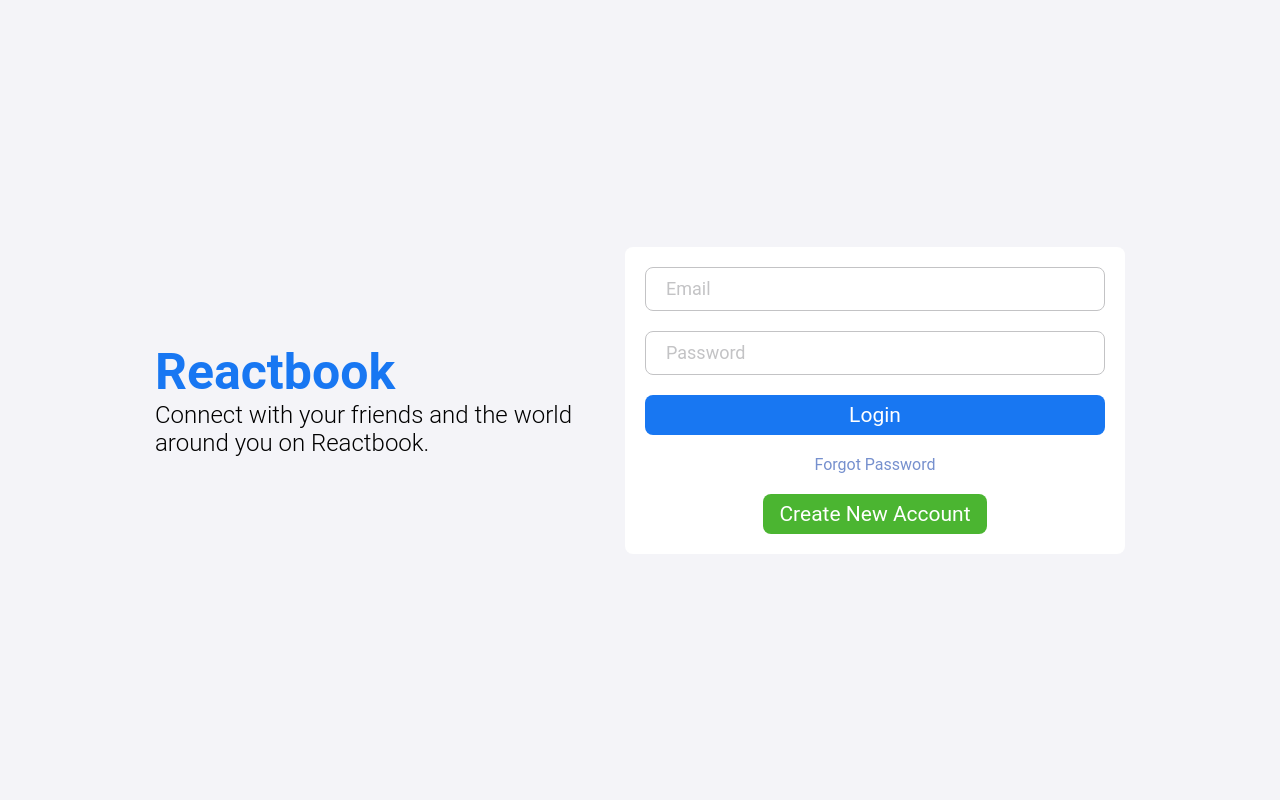
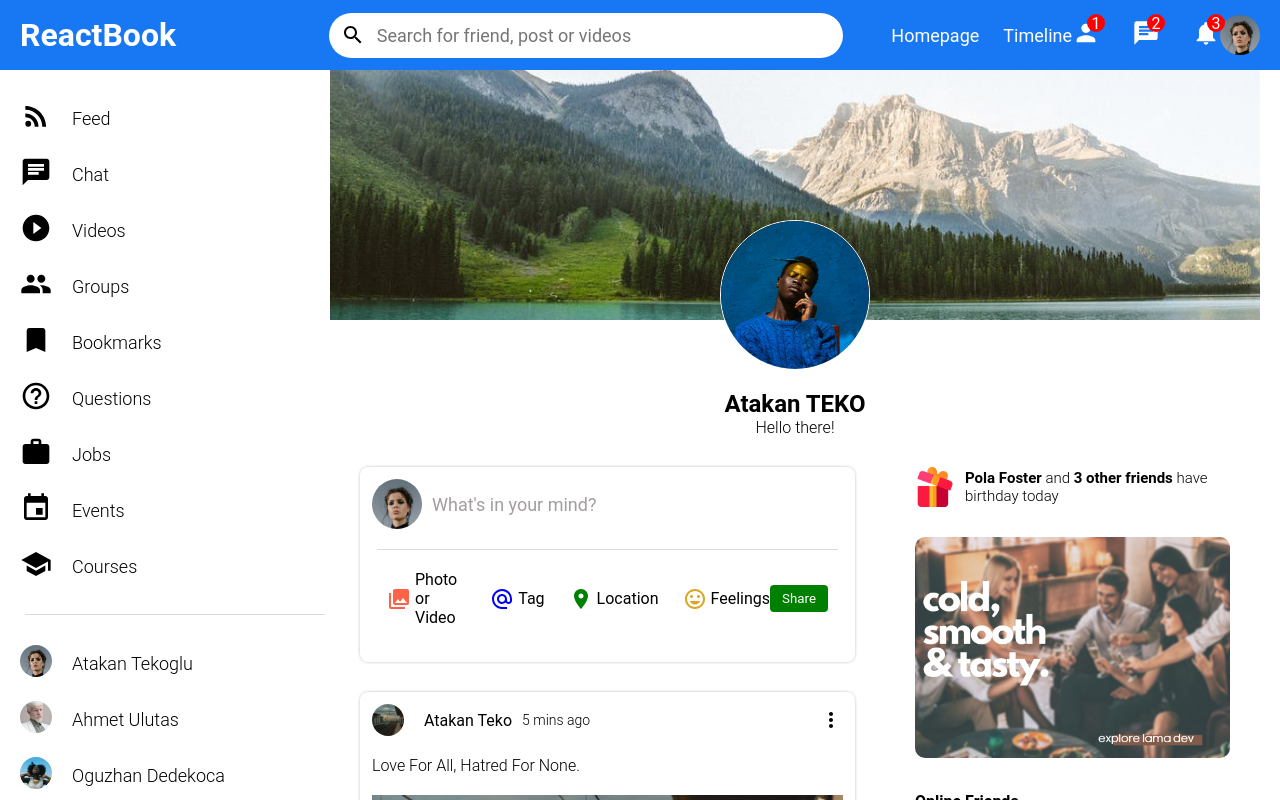
Before and after one commit to atakanteko/reactbook-social-media, a React (Vite) app: page / in a window 1280 px wide. Shown: the top 800 px of the page. Built offline with nearby package versions, Linux system fonts and the light colour scheme.

Commit message:
crate profile page and complete banner section

```diff
--- a/src/App.tsx
+++ b/src/App.tsx
@@ -1,13 +1,14 @@
 import React from 'react'
 import Home from './pages/home/Home';
 import Login from './pages/login/Login';
+import Profile from './pages/profile/Profile';
 
 type Props = {}
 
 const App = (props: Props) => {
   return (
     <main>
-      <Login />
+      <Profile />
     </main>
   )
 }
--- /dev/null
+++ b/src/pages/profile/Profile.tsx
@@ -0,0 +1,48 @@
+import Container from '@/components/Container'
+import Feeds from '@/components/feeds/Feeds'
+import Rightbar from '@/components/rightbar/Rightbar'
+import Sidebar from '@/components/sidebar/Sidebar'
+import Topbar from '@/components/topbar/Topbar'
+import UserImg from '@/assets/images/person/7.jpeg'
+import CoverImg from '@/assets/images/post/3.jpeg'
+
+type Props = {}
+
+const Profile = (props: Props) => {
+    return (
+        <div>
+            <Topbar />
+            <Container>
+                <Sidebar />
+                <div className="profile">
+                    <div className="profileRight">
+                        <div className="profileRightTop">
+                            <div className="profileCover">
+                                <img
+                                    src={CoverImg}
+                                    alt="cover image"
+                                    className="profileCoverImg"
+                                />
+                                <img
+                                    src={UserImg}
+                                    alt="user image"
+                                    className="profileUserImg"
+                                />
+                            </div>
+                            <div className="profileInfo">
+                                <h4 className="profileInfoName">Atakan TEKO</h4>
+                                <span className="profileInfoDesc">Hello there!</span>
+                            </div>
+                        </div>
+                        <div className="profileRightBottom">
+                            <Feeds />
+                            <Rightbar />
+                        </div>
+                    </div>
+                </div>
+            </Container>
+        </div>
+      )
+}
+
+export default Profile
--- a/src/styles/css/social.css
+++ b/src/styles/css/social.css
@@ -562,4 +562,51 @@ select:active {
   color: #FFFFFF;
   font-size: 21px;
   border-radius: 8px;
+}
+
+.profile {
+  flex: 9;
+  display: flex;
+}
+.profile .profileRight .profileRightTop {
+  display: flex;
+  flex-direction: column;
+}
+.profile .profileRight .profileRightTop .profileInfo {
+  align-self: center;
+  display: flex;
+  flex-direction: column;
+  align-items: center;
+}
+.profile .profileRight .profileRightTop .profileInfo .profileInfoName {
+  font-size: 24px;
+}
+.profile .profileRight .profileRightTop .profileInfo .profileInfoDesc {
+  font-weight: 300;
+}
+.profile .profileRight .profileRightTop .profileCover {
+  height: 320px;
+  position: relative;
+}
+.profile .profileRight .profileRightTop .profileCover .profileCoverImg {
+  width: 100%;
+  height: 250px;
+  -o-object-fit: cover;
+     object-fit: cover;
+}
+.profile .profileRight .profileRightTop .profileCover .profileUserImg {
+  position: absolute;
+  width: 150px;
+  height: 150px;
+  border-radius: 50%;
+  -o-object-fit: cover;
+     object-fit: cover;
+  left: 0;
+  right: 0;
+  margin: auto;
+  top: 150px;
+  border: 1px solid #FFF;
+}
+.profile .profileRight .profileRightBottom {
+  display: flex;
 }/*# sourceMappingURL=social.css.map */
--- a/src/styles/scss/pages/_pages.scss
+++ b/src/styles/scss/pages/_pages.scss
@@ -1 +1,2 @@
 @import "login";
+@import "profile";
--- /dev/null
+++ b/src/styles/scss/pages/_profile.scss
@@ -0,0 +1,47 @@
+.profile{
+    flex: 9;
+    display: flex;
+    .profileRight{
+        .profileRightTop{
+            display: flex;
+            flex-direction: column;
+            .profileInfo{
+                align-self: center;
+                display: flex;
+                flex-direction: column;
+                align-items: center;
+                .profileInfoName{
+                    font-size: 24px;
+                }
+                .profileInfoDesc{
+                    font-weight: 300;
+                }
+            }
+            .profileCover{
+                height: 320px;
+                position: relative;
+                .profileCoverImg{
+                    width: 100%;
+                    height: 250px;
+                    object-fit: cover;
+                }
+                .profileUserImg{
+                    position: absolute;
+                    width: 150px;
+                    height: 150px;
+                    border-radius: 50%;
+                    object-fit: cover;
+                    left: 0;
+                    right: 0;
+                    margin: auto;
+                    top: 150px;
+                    border: 1px solid #FFF;
+                }
+            }
+        }
+
+        .profileRightBottom{
+            display: flex;
+        }
+    }
+}
```
Also changed, not shown: src/styles/css/social.min.css, 2 other files (tests, documents, lock files or other folders).
